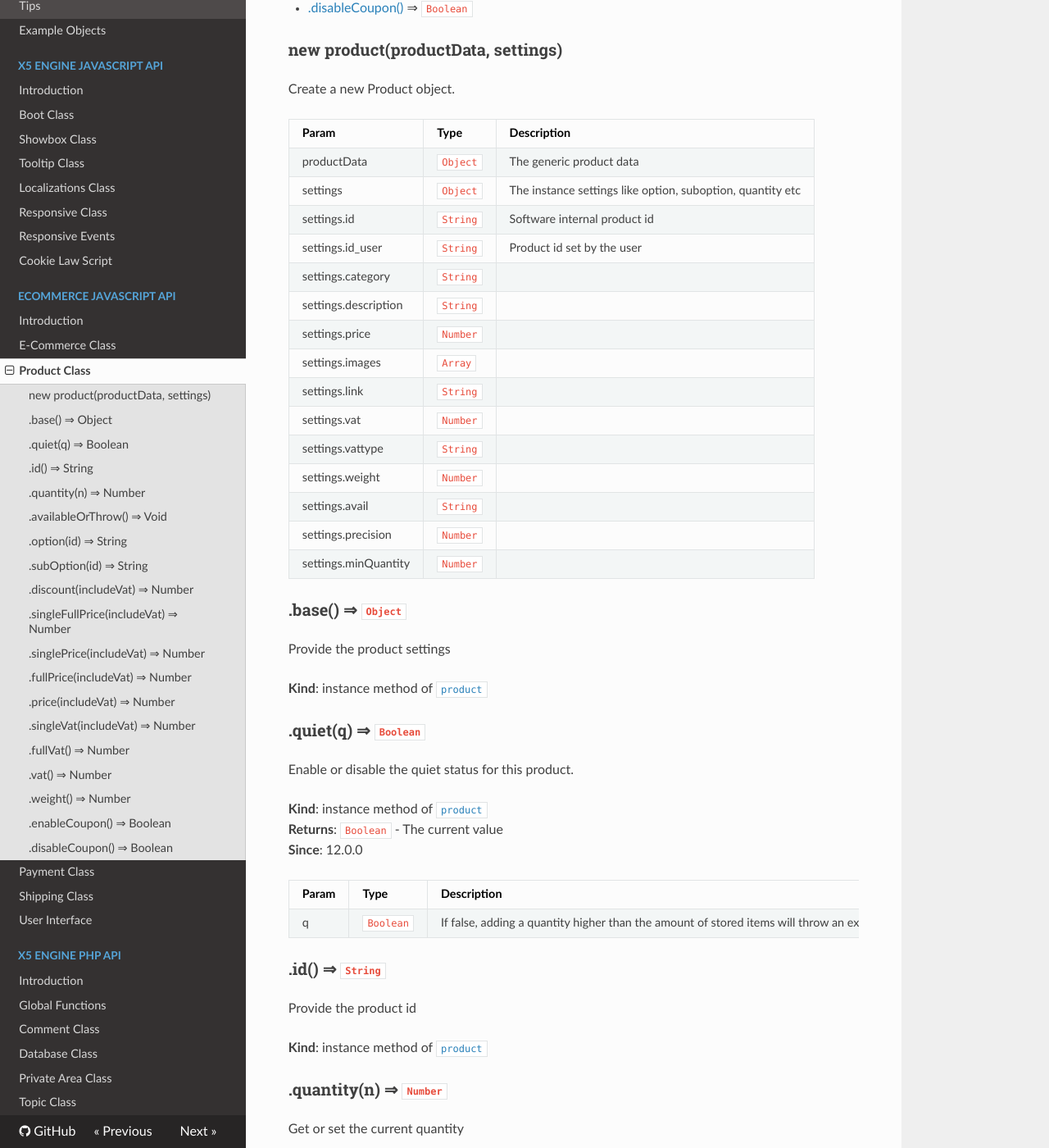
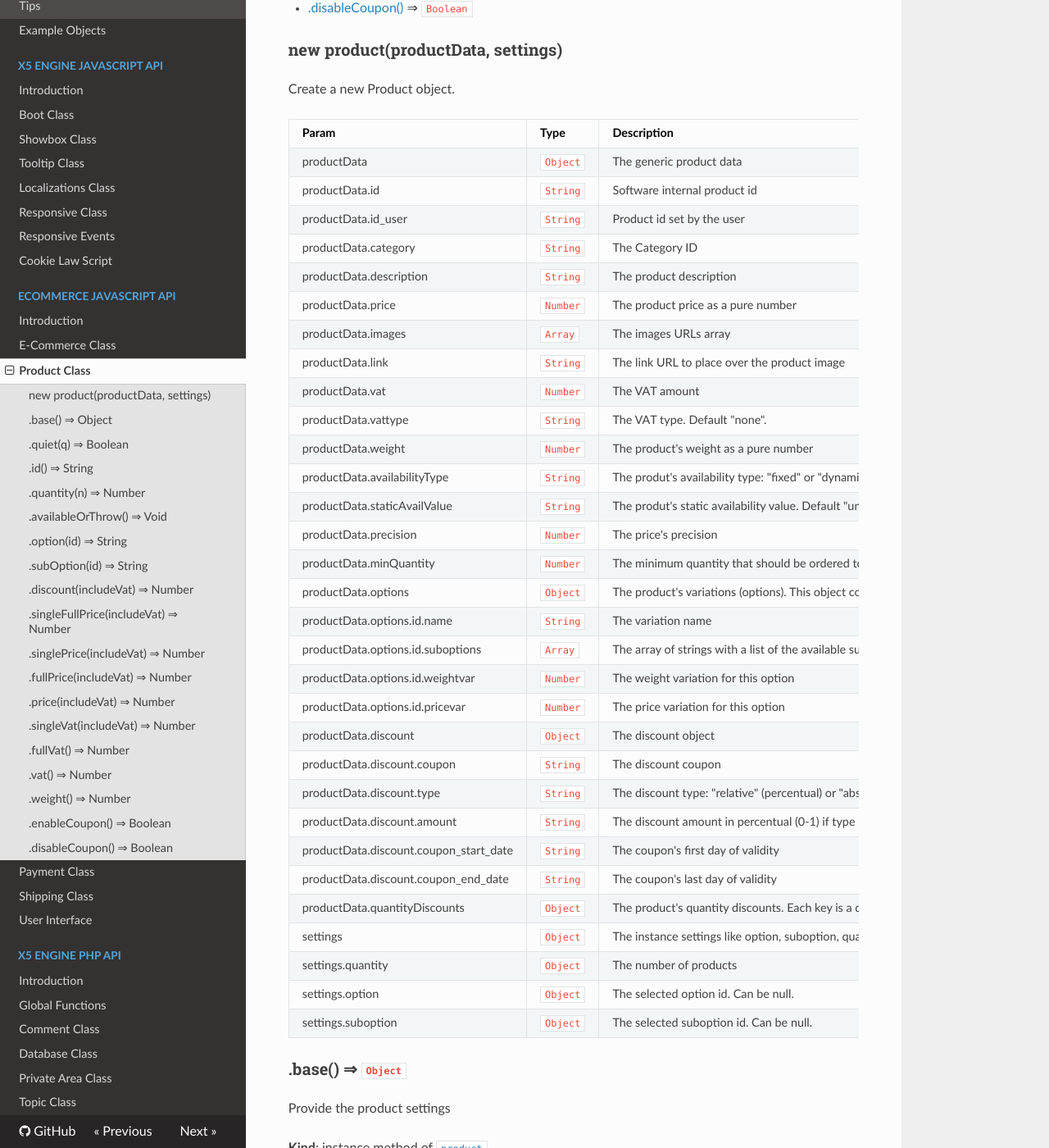
Before and after one commit to WebSiteX5/wsx5-developers-guide, an MkDocs documentation site: the page built from docs/ecommerce-javascript-api/product-class.md, in a window 1280 px wide and 1400 px high, scrolled down 797 px. Shown: the whole window at 82% size. Built offline with MkDocs 1.6.1, drawn with Linux system fonts in a browser that asks for light colours; nearby versions of some CDN libraries; old or Windows-style settings are respelled for this version of MkDocs.

Commit message:
E-Commerce Cart: Product class parameters fix

```diff
--- a/docs/ecommerce-javascript-api/product-class.md
+++ b/docs/ecommerce-javascript-api/product-class.md
@@ -1,4 +1,5 @@
 <a name="product"></a>
+
 ## product
 x5engine.cart.product
 
@@ -28,6 +29,7 @@ You may get them using &#x60;x5engine.cart.manager.store()&#x60;.
   * [.disableCoupon()](#product#disableCoupon) ⇒ <code>Boolean</code>
 
 <a name="new_product_new"></a>
+
 ### new product(productData, settings)
 Create a new Product object.
 
@@ -35,20 +37,36 @@ Create a new Product object.
 | Param | Type | Description |
 | --- | --- | --- |
 | productData | <code>Object</code> | The generic product data |
+| productData.id | <code>String</code> | Software internal product id |
+| productData.id_user | <code>String</code> | Product id set by the user |
+| productData.category | <code>String</code> | The Category ID |
+| productData.description | <code>String</code> | The product description |
+| productData.price | <code>Number</code> | The product price as a pure number |
+| productData.images | <code>Array</code> | The images URLs array |
+| productData.link | <code>String</code> | The link URL to place over the product image |
+| productData.vat | <code>Number</code> | The VAT amount |
+| productData.vattype | <code>String</code> | The VAT type. Default "none". |
+| productData.weight | <code>Number</code> | The product's weight as a pure number |
+| productData.availabilityType | <code>String</code> | The produt's availability type: "fixed" or "dynamic" |
+| productData.staticAvailValue | <code>String</code> | The produt's static availability value. Default "unknown". |
+| productData.precision | <code>Number</code> | The price's precision |
+| productData.minQuantity | <code>Number</code> | The minimum quantity that should be ordered to make a valid order |
+| productData.options | <code>Object</code> | The product's variations (options). This object contains the options ids as keys and the options data as values |
+| productData.options.id.name | <code>String</code> | The variation name |
+| productData.options.id.suboptions | <code>Array</code> | The array of strings with a list of the available sub options |
+| productData.options.id.weightvar | <code>Number</code> | The weight variation for this option |
+| productData.options.id.pricevar | <code>Number</code> | The price variation for this option |
+| productData.discount | <code>Object</code> | The discount object |
+| productData.discount.coupon | <code>String</code> | The discount coupon |
+| productData.discount.type | <code>String</code> | The discount type: "relative" (percentual) or "absolute" |
+| productData.discount.amount | <code>String</code> | The discount amount in percentual (0-1) if type is "relative" or as a pure number if type is "absolute" |
+| productData.discount.coupon_start_date | <code>String</code> | The coupon's first day of validity |
+| productData.discount.coupon_end_date | <code>String</code> | The coupon's last day of validity |
+| productData.quantityDiscounts | <code>Object</code> | The product's quantity discounts. Each key is a quantity, each value the discount for the given minimum quantity |
 | settings | <code>Object</code> | The instance settings like option, suboption, quantity etc |
-| settings.id | <code>String</code> | Software internal product id |
-| settings.id_user | <code>String</code> | Product id set by the user |
-| settings.category | <code>String</code> |  |
-| settings.description | <code>String</code> |  |
-| settings.price | <code>Number</code> |  |
-| settings.images | <code>Array</code> |  |
-| settings.link | <code>String</code> |  |
-| settings.vat | <code>Number</code> |  |
-| settings.vattype | <code>String</code> |  |
-| settings.weight | <code>Number</code> |  |
-| settings.avail | <code>String</code> |  |
-| settings.precision | <code>Number</code> |  |
-| settings.minQuantity | <code>Number</code> |  |
+| settings.quantity | <code>Object</code> | The number of products |
+| settings.option | <code>Object</code> | The selected option id. Can be null. |
+| settings.suboption | <code>Object</code> | The selected suboption id. Can be null. |
 
 <a name="product#base"></a>
 ### .base() ⇒ <code>Object</code>
```
